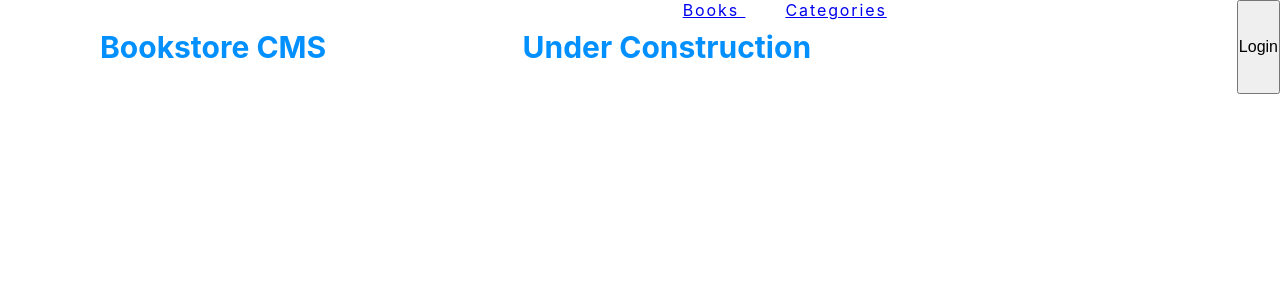
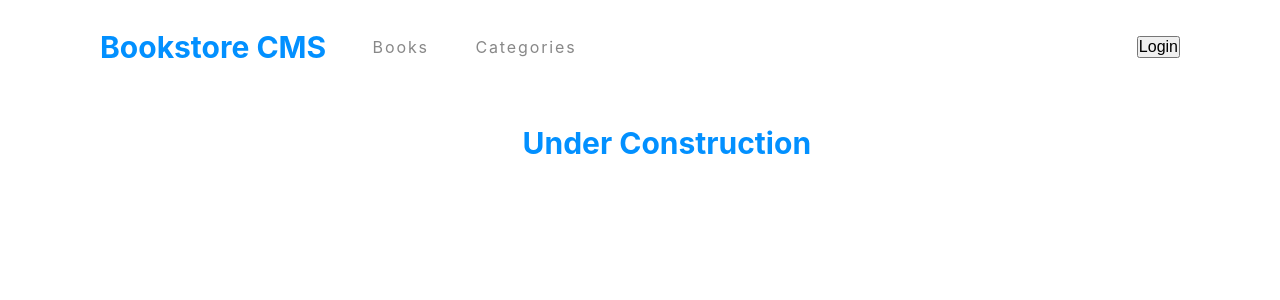
Before and after one commit to qwibbler/bookstore, a React (Create React App) app: page /#/categories in a window 1280 px wide. Shown: the top 300 px of the page. Built offline with nearby package versions, Linux system fonts and the light colour scheme.

Commit message:
Finish basic style header

```diff
--- a/src/App.css
+++ b/src/App.css
@@ -1,4 +1,12 @@
 .App {
+  text-align: center;
+}
+
+section {
+  position: fixed;
+  top: 6rem;
+  left: 0;
+  right: 0;
   text-align: center;
 }
 
--- a/src/components/css/header.css
+++ b/src/components/css/header.css
@@ -6,6 +6,7 @@ header {
   margin-bottom: 2.375rem;
   display: flex;
   justify-content: space-between;
+  align-items: center;
   /* padding: 1.438rem 6.188rem 1.688rem 6.25rem; */
 }
 
@@ -23,4 +24,15 @@ nav {
 
 nav a {
   margin: auto 2.5rem auto 0;
+  text-decoration: none;
+  color: #121212;
+  opacity: 0.5;
 }
+
+nav .active {
+  opacity: 1;
+}
+
+button {
+  margin: auto 6.25rem auto auto;
+}
--- a/src/pages/books-page.js
+++ b/src/pages/books-page.js
@@ -11,10 +11,19 @@ import AddBook from '../components/add-book';
 //   current: 10,
 //   total: 50,
 
-const Books = () => (
-  <section className="books-section">
-    <BooksList />
-    <AddBook />
-  </section>
-);
+const Books = () => {
+  const nav = document.querySelector('nav');
+  console.log(nav);
+  if (nav){
+    nav.firstChild.classList.toggle('active', false);
+    nav.lastChild.classList.toggle('active', true);
+  }
+
+  return (
+    <section className="books-section">
+      <BooksList />
+      <AddBook />
+    </section>
+  );
+};
 export default Books;
--- a/src/pages/categories-page.js
+++ b/src/pages/categories-page.js
@@ -1,4 +1,16 @@
 import React from 'react';
 
-const Categories = () => <h1>Under Construction</h1>;
+const Categories = () => {
+  const nav = document.querySelector('nav');
+  console.log(nav);
+  if (nav) {
+    nav.firstChild.classList.toggle('active', false);
+    nav.lastChild.classList.toggle('active', true);
+  }
+  return (
+    <section className="categories-section">
+      <h1>Under Construction</h1>
+    </section>
+  );
+};
 export default Categories;
--- a/src/redux/books/books.js
+++ b/src/redux/books/books.js
@@ -4,7 +4,8 @@ const REMOVE_BOOK = 'bookStore/books/REMOVE_BOOK';
 const LOADING = 'bookStore/books/LOADING';
 const ERROR = 'bookStore/books/ERROR';
 
-const baseURL = 'https://us-central1-bookstore-api-e63c8.cloudfunctions.net/bookstoreApi/apps/4QxcBzIB2XstvQp9Xqxd/books';
+const baseURL =
+  'https://us-central1-bookstore-api-e63c8.cloudfunctions.net/bookstoreApi/apps/4QxcBzIB2XstvQp9Xqxd/books';
 
 const initialState = {
   books: [],
@@ -27,7 +28,8 @@ export const fetchBooks = () => (dispatch) => {
     );
 };
 
-export const postBook = (book) => (dispatch) => fetch(baseURL, {
+export const postBook = (book) => (dispatch) =>
+  fetch(baseURL, {
     method: 'POST',
     headers: {
       'Content-Type': 'application/json',
@@ -40,7 +42,8 @@ export const postBook = (book) => (dispatch) => fetch(baseURL, {
       (error) => dispatch({ type: ERROR, error }),
     );
 
-export const deleteBook = (itemId) => (dispatch) => fetch(`${baseURL}/${itemId}`, {
+export const deleteBook = (itemId) => (dispatch) =>
+  fetch(`${baseURL}/${itemId}`, {
     method: 'DELETE',
     headers: {
       'Content-Type': 'application/json',
@@ -62,7 +65,7 @@ const reducer = (state = initialState, action) => {
       });
       return {
         ...state,
-        books: [...state.books, ...list],
+        books: [...list],
         loading: false,
       };
     }
@@ -90,7 +93,7 @@ const reducer = (state = initialState, action) => {
       return {
         ...state,
         loading: false,
-        loading_error: action.error,
+        error: action.error,
       };
     }
     default:
--- a/src/redux/configureStore.js
+++ b/src/redux/configureStore.js
@@ -1,6 +1,6 @@
 import { createStore, combineReducers, applyMiddleware } from 'redux';
 import thunk from 'redux-thunk';
-import logger from 'redux-logger';
+// import logger from 'redux-logger';
 import booksReducer from './books/books';
 
 const reducer = combineReducers({
@@ -9,7 +9,7 @@ const reducer = combineReducers({
 
 const store = createStore(
   reducer,
-  applyMiddleware(logger, thunk),
+  applyMiddleware(thunk),
 );
 
 export default store;
```
Lines whose indentation alone changed are shown as unchanged.
